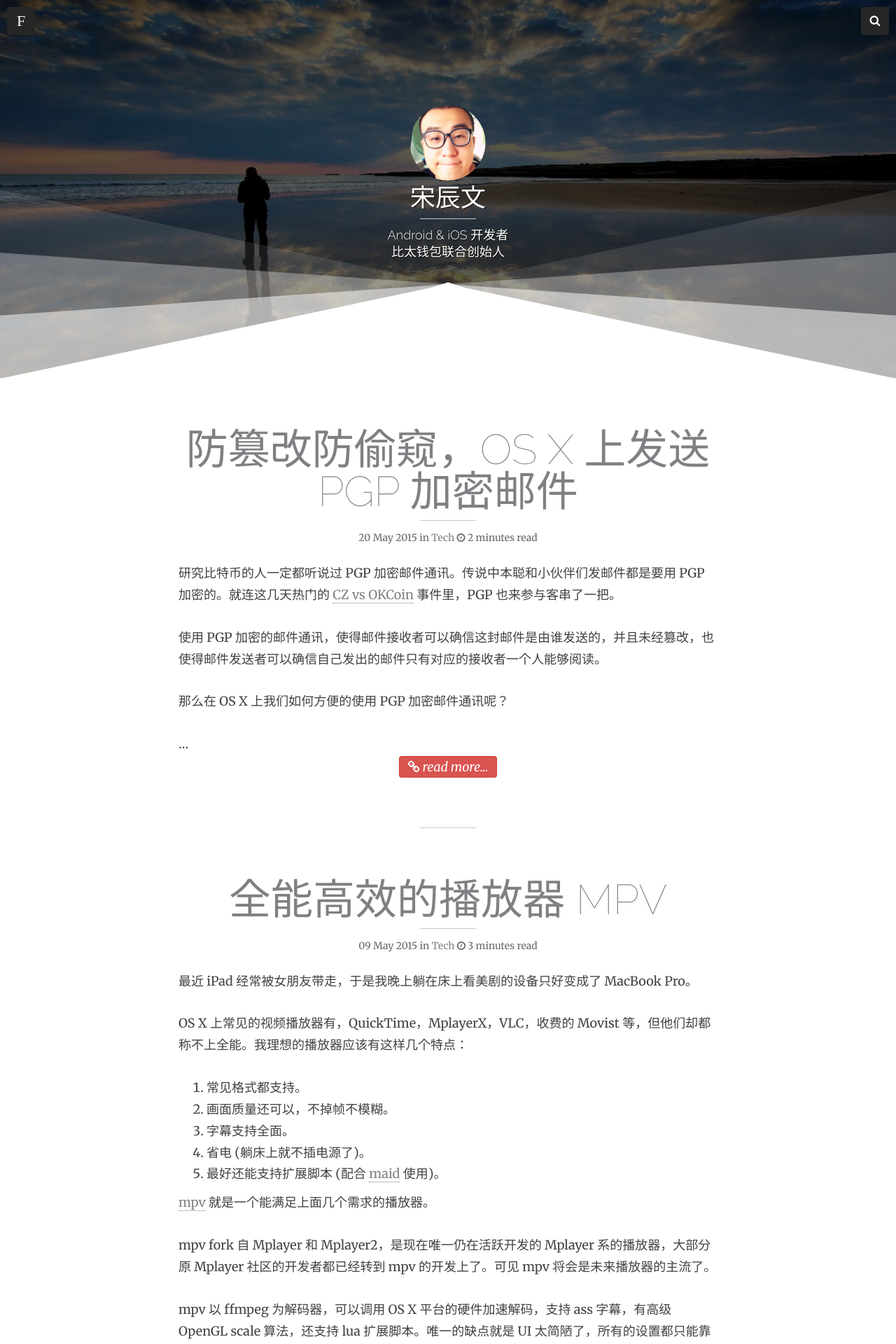
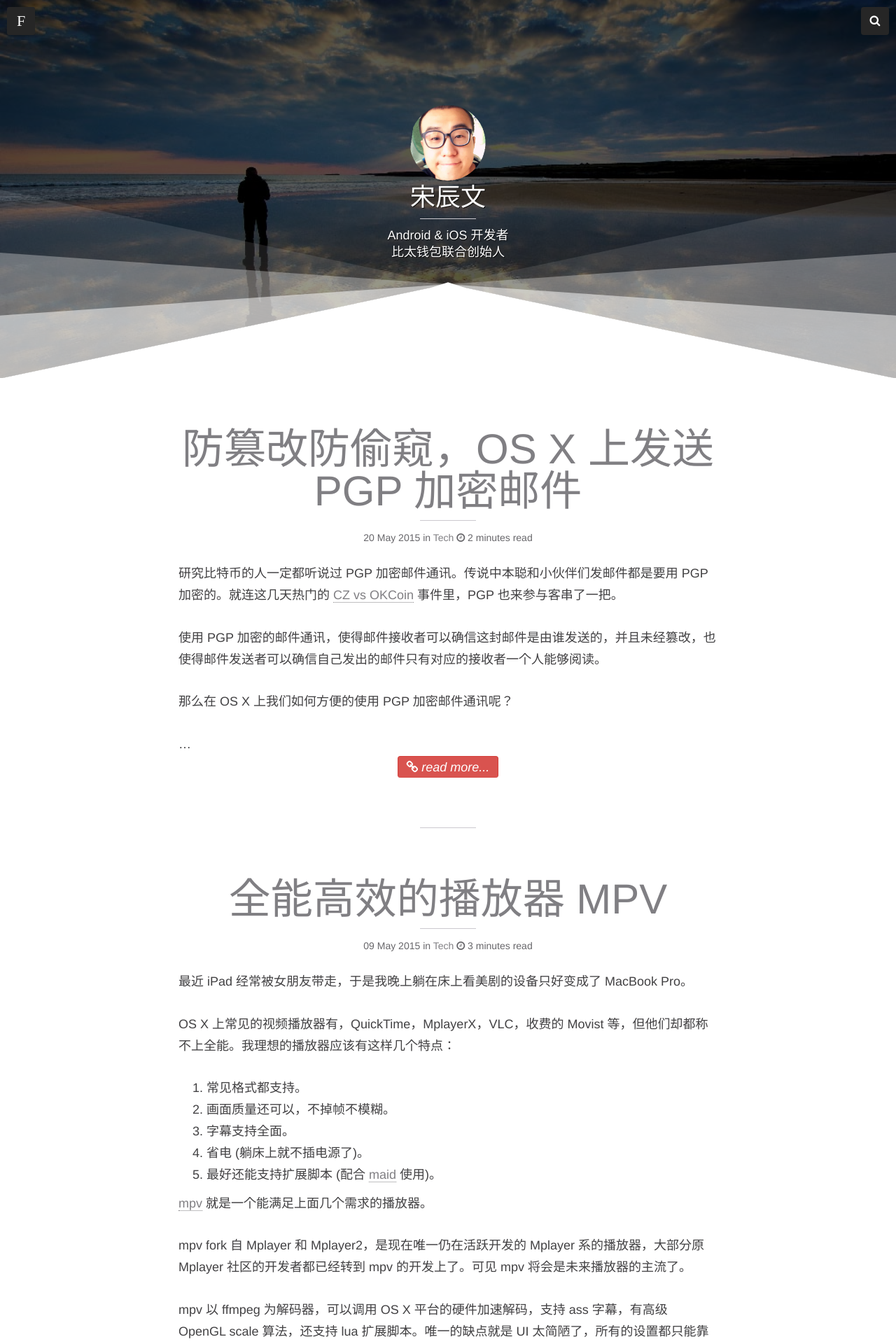
Before and after one commit to songchenwen/songchenwen.github.io, a Jekyll site: the page built from index.html, in a window 1280 px wide. Shown: the top 1920 px of the page at 70% size. Built offline with Jekyll 4.4.1, drawn with Linux system fonts in a browser that asks for light colours; nearby versions of some CDN libraries; the list of posts is cut into pages by our own code.

Commit message:
Edit Font for Chinese

```diff
--- a/assets/css/style.css
+++ b/assets/css/style.css
@@ -1,6 +1,4 @@
 @import url(https://fonts.googleapis.com/css?family=Source+Sans+Pro:200,300,400,700);
-@import url(https://fonts.googleapis.com/css?family=Merriweather:400,300,400italic,700);
-@import url(https://fonts.googleapis.com/css?family=Raleway:400,300,100,700);
 @import url(https://fonts.googleapis.com/css?family=Sacramento);
 
 /*!
@@ -758,13 +756,13 @@ html {
 /* THEME FONTS */
 /* ----------- */
 body {
-  font-family: 'Merriweather', serif;
+  font-family: Helvetica, 'Hiragino Sans GB', 'Microsoft Yahei', '微软雅黑', Arial, sans-serif;
 }
 body input,
 body textarea,
 body .btn,
 body button {
-  font-family: 'Merriweather', serif;
+  font-family: Helvetica, 'Hiragino Sans GB', 'Microsoft Yahei', '微软雅黑', Arial, sans-serif;
 }
 .lighter {
   font-weight: 200 !important;
@@ -781,7 +779,7 @@ h3,
 h4,
 h5,
 h6 {
-  font-family: 'Raleway', sans-serif;
+  font-family: Helvetica, 'Hiragino Sans GB', 'Microsoft Yahei', '微软雅黑', Arial, sans-serif;
 }
 h1.lighter,
 h2.lighter,
```
